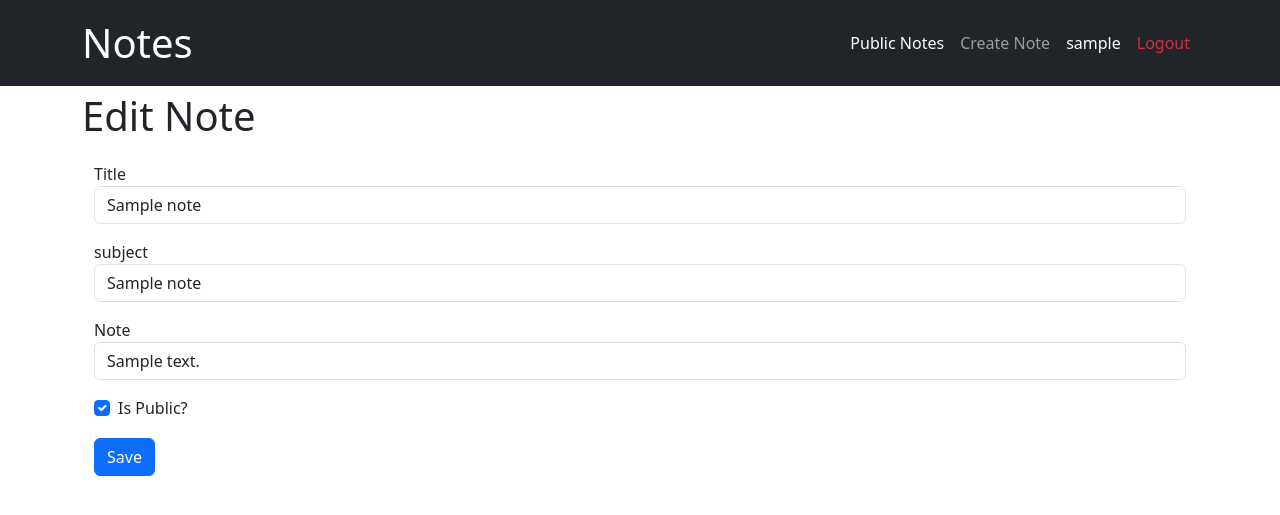
After one commit to benjamin-odell/miniproject4BenjaminOdell, a Django app: page /edit_note/1 in a window 1280 px wide. The commit adds this page. Shown: the top 515 px of the page. Run offline with Django 5.2, Linux system fonts and the light colour scheme; a user stored in the database is signed in; tables that the repository leaves empty hold one stand-in row (values such as "Sample post").

Commit message:
Adds note management and public note display.

```diff
--- a/notes/notes/templates/base.html
+++ b/notes/notes/templates/base.html
@@ -11,12 +11,15 @@
     </button>
     <div class="collapse navbar-collapse" id="navbarNav">
         <ul class="navbar-nav ms-auto">
+            <li class="nav-item">
+                <a class="nav-link active" href="{% url 'public_notes' %}">Public Notes</a>
+            </li>
             {% if user.is_authenticated %}
                 <li class="nav-item">
                     <a class="nav-link" href="{% url 'create_note' %}">Create Note</a>
                 </li>
                 <li class="nav-item">
-                    <a class="nav-link active">{{ user.get_username }}</a>
+                    <a class="nav-link active" href="{% url 'my_notes' %}">{{ user.get_username }}</a>
                 </li>
                 <li class="nav-item">
                     <a class="nav-link active text-danger" href="#" data-bs-toggle="modal" data-bs-target="#logout-modal" style="--bs-text-opacity: .9;">Logout</a>
--- a/notes/notes/templates/notes/notes/create_note.html
+++ b/notes/notes/templates/notes/notes/create_note.html
@@ -22,7 +22,7 @@
                 <input type="text" name="content" required class="form-control" placeholder="Note">
             </div>
             <div class="form-check">
-                <input class="form-check-input" type="checkbox" id="is_public">
+                <input class="form-check-input" type="checkbox" id="is_public" name="is_public">
                 <label class="form-check-label" for="is_public">Is Public?</label>
             </div>
             <input type="submit" value="Create Note" class="btn btn-primary my-md-3">
--- /dev/null
+++ b/notes/notes/templates/notes/notes/edit_note.html
@@ -0,0 +1,31 @@
+{% extends "base.html" %}
+{% block title %}Edit Note{% endblock %}
+
+{% block content %}
+    <p class="fs-1">Edit Note</p>
+    {% if error %}
+        <div class="alert alert-danger" role="alert">{{ error }}</div>
+    {% endif %}
+    <div class="container">
+        <form method="POST" action="{% url 'edit_note' note.id %}">
+            {% csrf_token %}
+            <div class="form-group">
+                <label for="title">Title</label>
+                <input type="text" name="title" required class="form-control" placeholder="Title" value="{{note.title}}">
+            </div>
+            <div class="form-group my-md-3">
+                <label for="subject">subject</label>
+                <input type="text" name="subject" required class="form-control" placeholder="subject" value="{{note.subject}}">
+            </div>
+            <div class="form-group my-md-3">
+                <label for="content">Note</label>
+                <input type="text" name="content" required class="form-control" placeholder="Note" value="{{note.content}}">
+            </div>
+            <div class="form-check">
+                <input class="form-check-input" type="checkbox" id="is_public" name="is_public" {% if note.is_public %}checked{% endif %}>
+                <label class="form-check-label" for="is_public">Is Public?</label>
+            </div>
+            <input type="submit" value="Save" class="btn btn-primary my-md-3">
+        </form>
+    </div>
+{% endblock %}
--- a/notes/notes/urls.py
+++ b/notes/notes/urls.py
@@ -8,4 +8,8 @@ urlpatterns = [
     path('logout', views.logout_view, name='logout'),
     path('login', views.login_view, name='login'),
     path('create_note', views.create_note, name='create_note'),
+    path('my_notes', views.my_notes, name='my_notes'),
+    path('edit_note/<int:note_id>', views.edit_note, name='edit_note'),
+    path('public_notes', views.public_notes, name='public_notes'),
+    path('delete_note/<int:note_id>', views.delete_note, name='delete_note'),
 ]
--- a/notes/notes/views.py
+++ b/notes/notes/views.py
@@ -76,6 +76,7 @@ def create_note (request):
         subject = request.POST.get("subject")
         content = request.POST.get("content")
         is_public = request.POST.get("is_public")
+        print(is_public)
         u = request.user
         if title is None:
             error = "Title is required."
@@ -86,9 +87,61 @@ def create_note (request):
         else:
             if is_public is None:
                 is_public = False
+            else:
+                is_public = True
             n = Note(user=u,title=title, subject=subject, content=content,is_public=is_public, pub_date=timezone.now())
             n.save()
             return HttpResponseRedirect(reverse("index"))
 
 
     return render(request, 'notes/notes/create_note.html', {'error': error})
+
+@login_required
+def my_notes (request):
+    notes = Note.objects.filter(user=request.user)
+    return render(request, 'notes/notes/my_notes.html', {'notes': notes})
+
+@login_required
+def edit_note (request, note_id):
+    error = None
+    n = Note.objects.get(id=note_id)
+    if n.user != request.user:
+        return HttpResponseRedirect(reverse("index"))
+
+    if request.method == "POST":
+        title = request.POST.get("title")
+        subject = request.POST.get("subject")
+        content = request.POST.get("content")
+        is_public = request.POST.get("is_public")
+        if title is None:
+            error = "Title is required."
+        elif subject is None:
+            error = "Subject is required."
+        elif content is None:
+            error = "Content is required."
+        else:
+            if is_public is None:
+                is_public = False
+            else:
+                is_public = True
+            n.title = title
+            n.subject = subject
+            n.content = content
+            n.is_public = is_public
+            n.save()
+            return HttpResponseRedirect(reverse("index"))
+
+    return render(request, 'notes/notes/edit_note.html', {'error': error, 'note': n})
+
+def public_notes (request):
+    notes = Note.objects.filter(is_public=True)
+    return render(request, 'notes/notes/public_notes.html', {'notes': notes})
+
+@login_required
+def delete_note (request, note_id):
+    n = Note.objects.get(id=note_id)
+    if n.user != request.user:
+        return HttpResponseRedirect(reverse("index"))
+
+    n.delete()
+    return HttpResponseRedirect(reverse("my_notes"))
```
Also changed, not shown: notes/notes/templates/notes/notes/my_notes.html (+38 -0 lines), notes/notes/templates/notes/notes/public_notes.html (+19 -0 lines).
